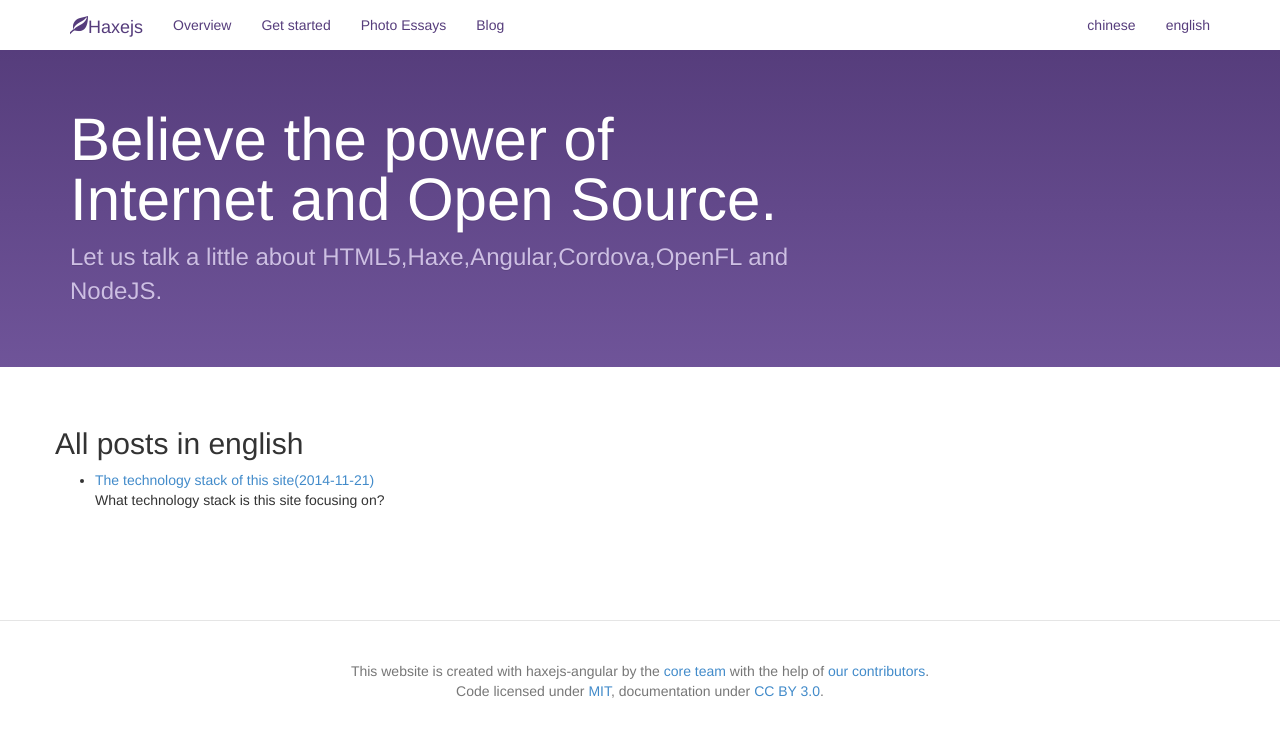
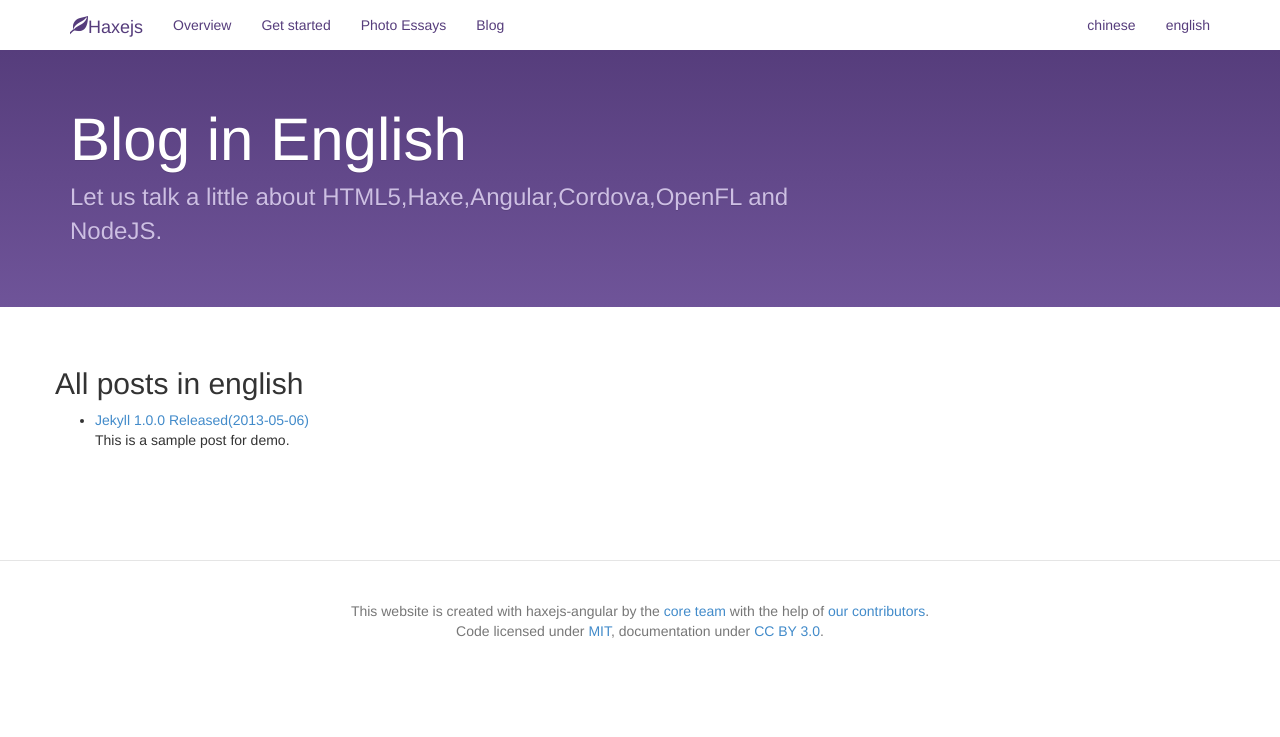
Before and after one commit to haxejs/haxejs.com, a Jekyll site: the page built from blog/en/index.html, in a window 1280 px wide. Shown: the top 737 px of the page. Built offline with Jekyll 4.4.1, drawn with Linux system fonts in a browser that asks for light colours; Markdown is read by kramdown in place of the engine named in the settings; some of the changed lines change nothing that is shown.

Commit message:
Revert "Add first english post."
This reverts commit f1092feb56daa957bfbca16b361cfddeaabf5f21.

```diff
--- /dev/null
+++ b/_posts/2013-05-06-jekyll-1-0-0-released.md
@@ -0,0 +1,23 @@
+---
+layout: post_en
+title: "Jekyll 1.0.0 Released"
+description: This is a sample post for demo.
+date: "2013-05-06 02:12:52 +0200"
+author: kmshi
+categories: [en]
+---
+
+Hey! After many months of hard work by Jekyll's contributors, we're excited
+to announce the first major release of the project in a long while. v1.0.0 is
+finally here! While the list of improvements and bug fixes is [quite lengthy][history],
+here are the highlights (thanks to [@benbalter](http://twitter.com/BenBalter) for the
+examples and for compiling this list):
+
+- Support for the Gist tag for easily embedding Gists ([example](https://gist.github.com/benbalter/5555251))
+- Automatically generated post excerpts ([example](https://gist.github.com/benbalter/5555369))
+- Save and preview drafts before publishing ([example](https://gist.github.com/benbalter/5555992))
+
+Take a look at the [Upgrading][] page in the docs for more detailed information.
+
+[history]: /docs/history/#v1-0-0
+[Upgrading]: /docs/upgrading/
--- a/_posts/2014-11-21-technology-stack.md
+++ /dev/null
@@ -1,19 +0,0 @@
----
-layout: post_en
-title: "The technology stack of this site"
-description: What technology stack is this site focusing on?
-date: "2014-11-21 23:12:52 +0800"
-author: kmshi
-categories: [en]
----
-
-Hey! We are focusing on some interesting technologies, the technology stack based on HTML5 and Haxe:
-
-- HTML5/CSS3/iconic fonts/SCSS(and HSS)
-- Angular UI components
-- Angular service components(api integration: LBS/Map, avos cloud, qiniu, face++, PCS)
-- Cordova/Phonegap plugin development (especial WeChat SDKs,Weibo,Alipay)
-- OpenFL
-- Nodejs
-
-If you are interested, please join us.
--- a/blog/en/index.html
+++ b/blog/en/index.html
@@ -1,6 +1,6 @@
 ---
 layout: default_en
-title: Believe the power of Internet and Open Source.
+title: Blog in English
 description: Let us talk a little about HTML5,Haxe,Angular,Cordova,OpenFL and NodeJS.
 permalink: /blog/en/
 author: all
```
